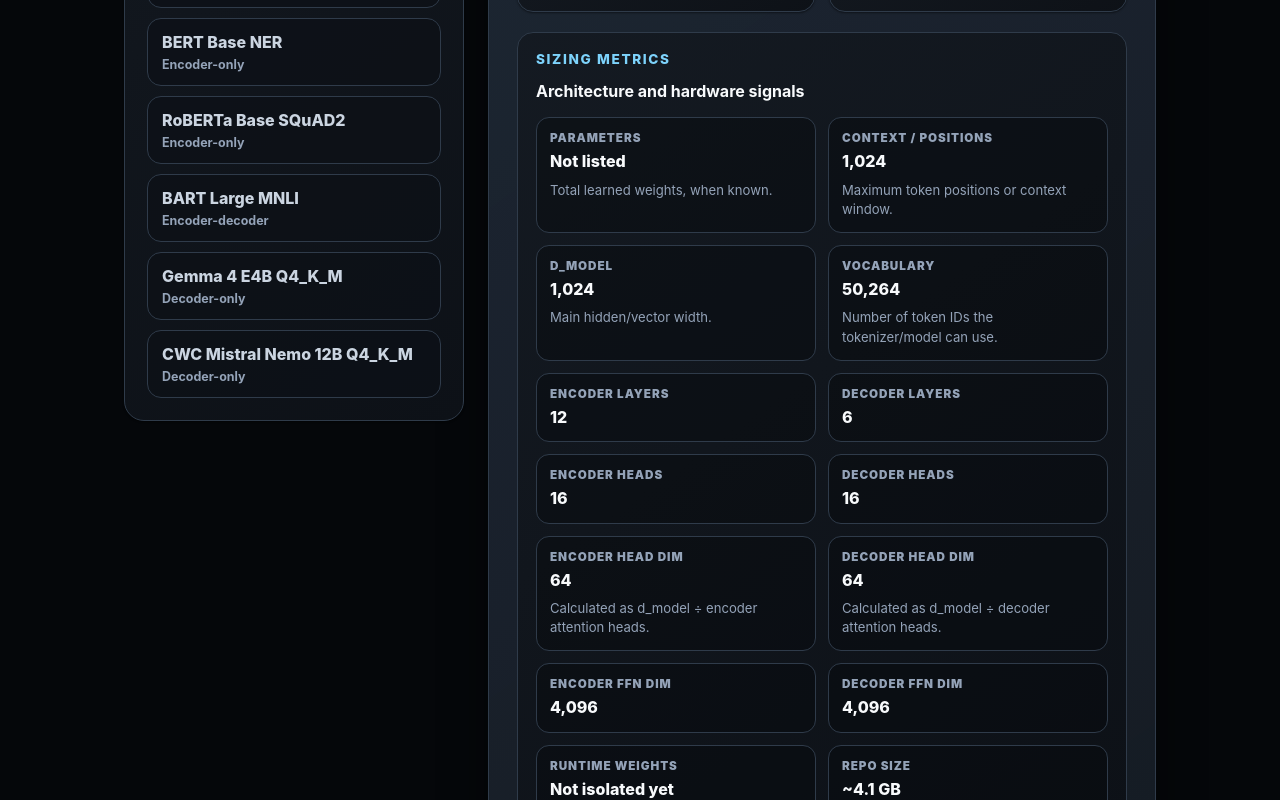
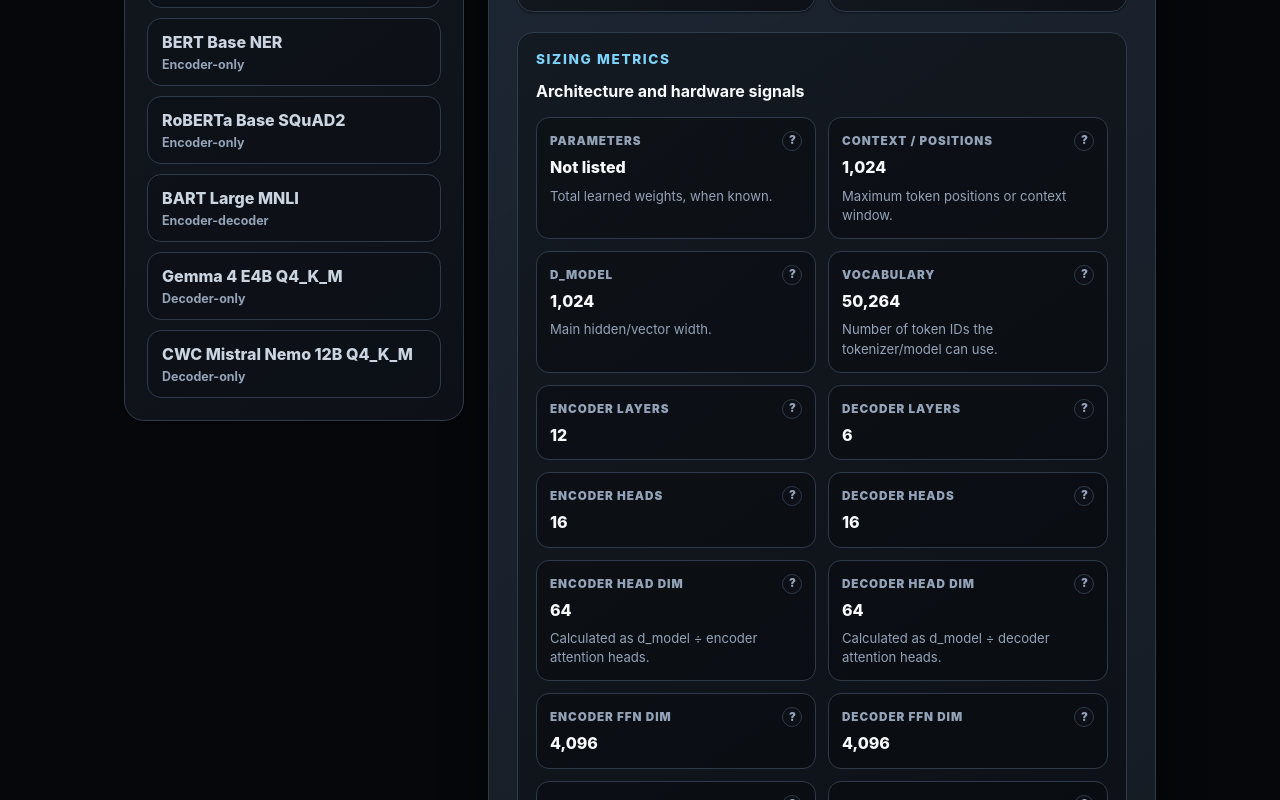
Before and after one commit to nathanbrenton/model-hardware-fit-explorer, a React (Vite) app: page / in a window 1280 px wide. Shown: the part 1580-2380 px from the top of the page. Built offline with nearby package versions, Linux system fonts and the light colour scheme.

Commit message:
Add metric help tooltips

```diff
--- /dev/null
+++ b/src/components/MetricHelp.jsx
@@ -0,0 +1,19 @@
+function MetricHelp({ text }) {
+  return (
+    <span className="metric-help">
+      <button
+        aria-label={text}
+        className="metric-help-button"
+        type="button"
+      >
+        ?
+      </button>
+
+      <span className="metric-help-tooltip" role="tooltip">
+        {text}
+      </span>
+    </span>
+  );
+}
+
+export default MetricHelp;
--- a/src/components/ModelMetricsPanel.jsx
+++ b/src/components/ModelMetricsPanel.jsx
@@ -1,3 +1,28 @@
+import MetricHelp from './MetricHelp.jsx';
+
+const metricHelp = {
+  parameters:
+    'Approximate number of learned weights. More parameters usually means higher memory and compute requirements.',
+  context:
+    'Maximum number of token positions or runtime context tokens the model can handle.',
+  dModel:
+    'The main hidden/vector width of the transformer. Larger widths usually increase memory and compute per layer.',
+  vocabulary:
+    'Number of token IDs the tokenizer/model can represent.',
+  layers:
+    'Number of repeated transformer blocks. More layers usually increases model depth, memory use, and inference cost.',
+  attentionHeads:
+    'Parallel attention groups inside a transformer layer.',
+  headDimension:
+    'Usually calculated as d_model divided by the number of attention heads.',
+  ffn:
+    'The inner width of the feed-forward network inside each transformer block.',
+  runtimeWeights:
+    'Approximate model weight file size used at runtime.',
+  repoSize:
+    'Approximate size of the downloaded repository or local model folder.',
+};
+
 function formatValue(value) {
   if (value === undefined || value === null || value === '') {
     return 'Not listed';
@@ -22,11 +47,16 @@
   return dModel / attentionHeads;
 }
 
-function MetricItem({ label, value, note }) {
+function MetricItem({ label, value, note, helpText }) {
   return (
     <div className="metric-item">
-      <dt>{label}</dt>
+      <dt>
+        <span>{label}</span>
+        {helpText && <MetricHelp text={helpText} />}
+      </dt>
+
       <dd>{formatValue(value)}</dd>
+
       {note && <p>{note}</p>}
     </div>
   );
@@ -56,77 +86,91 @@
 
       <dl className="metrics-grid">
         <MetricItem
+          helpText={metricHelp.parameters}
           label="Parameters"
+          note="Total learned weights, when known."
           value={sizing.parameterCount}
-          note="Total learned weights, when known."
         />
 
         <MetricItem
+          helpText={metricHelp.context}
           label="Context / positions"
+          note="Maximum token positions or context window."
           value={sizing.maxPositionEmbeddings}
-          note="Maximum token positions or context window."
         />
 
         <MetricItem
+          helpText={metricHelp.dModel}
           label="d_model"
+          note="Main hidden/vector width."
           value={sizing.dModel}
-          note="Main hidden/vector width."
         />
 
         <MetricItem
+          helpText={metricHelp.vocabulary}
           label="Vocabulary"
+          note="Number of token IDs the tokenizer/model can use."
           value={sizing.vocabSize}
-          note="Number of token IDs the tokenizer/model can use."
         />
 
         <MetricItem
+          helpText={metricHelp.layers}
           label="Encoder layers"
           value={sizing.encoderLayers}
         />
 
         <MetricItem
+          helpText={metricHelp.layers}
           label="Decoder layers"
           value={sizing.decoderLayers}
         />
 
         <MetricItem
+          helpText={metricHelp.attentionHeads}
           label="Encoder heads"
           value={sizing.encoderAttentionHeads}
         />
 
         <MetricItem
+          helpText={metricHelp.attentionHeads}
           label="Decoder heads"
           value={sizing.decoderAttentionHeads}
         />
 
         <MetricItem
+          helpText={metricHelp.headDimension}
           label="Encoder head dim"
+          note="Calculated as d_model ÷ encoder attention heads."
           value={encoderHeadDimension}
-          note="Calculated as d_model ÷ encoder attention heads."
         />
 
         <MetricItem
+          helpText={metricHelp.headDimension}
           label="Decoder head dim"
+          note="Calculated as d_model ÷ decoder attention heads."
           value={decoderHeadDimension}
-          note="Calculated as d_model ÷ decoder attention heads."
         />
 
         <MetricItem
+          helpText={metricHelp.ffn}
           label="Encoder FFN dim"
           value={sizing.encoderFfnDim}
         />
 
         <MetricItem
+          helpText={metricHelp.ffn}
           label="Decoder FFN dim"
           value={sizing.decoderFfnDim}
         />
 
         <MetricItem
+          helpText={metricHelp.runtimeWeights}
           label="Runtime weights"
           value={sizing.runtimeWeightSize}
         />
 
         <MetricItem
+          helpText={metricHelp.repoSize}
           label="Repo size"
           value={sizing.repoSize}
         />
--- a/src/styles.css
+++ b/src/styles.css
@@ -933,3 +933,69 @@
     grid-template-columns: 1fr;
   }
 }
+
+.metric-item dt {
+  display: flex;
+  gap: 7px;
+  align-items: center;
+  justify-content: space-between;
+}
+
+.metric-help {
+  position: relative;
+  display: inline-flex;
+  flex: 0 0 auto;
+}
+
+.metric-help-button {
+  display: inline-grid;
+  width: 20px;
+  height: 20px;
+  place-items: center;
+  border: 1px solid var(--border-subtle);
+  border-radius: 999px;
+  background: rgba(13, 17, 23, 0.9);
+  color: var(--text-muted);
+  cursor: help;
+  font-size: 0.72rem;
+  font-weight: 950;
+  line-height: 1;
+}
+
+.metric-help-button:hover,
+.metric-help-button:focus {
+  border-color: rgba(125, 211, 252, 0.72);
+  color: var(--accent);
+  outline: none;
+}
+
+.metric-help-tooltip {
+  position: absolute;
+  right: 0;
+  bottom: calc(100% + 8px);
+  z-index: 20;
+  width: min(260px, 72vw);
+  padding: 10px 11px;
+  border: 1px solid var(--border-subtle);
+  border-radius: 12px;
+  background: #020617;
+  color: var(--text-secondary);
+  font-size: 0.82rem;
+  font-weight: 600;
+  letter-spacing: normal;
+  line-height: 1.45;
+  text-transform: none;
+  box-shadow: var(--shadow-elevation-3);
+  opacity: 0;
+  pointer-events: none;
+  transform: translateY(4px);
+  transition:
+    opacity 140ms ease,
+    transform 140ms ease;
+}
+
+.metric-help:hover .metric-help-tooltip,
+.metric-help:focus-within .metric-help-tooltip {
+  opacity: 1;
+  transform: translateY(0);
+}
```
